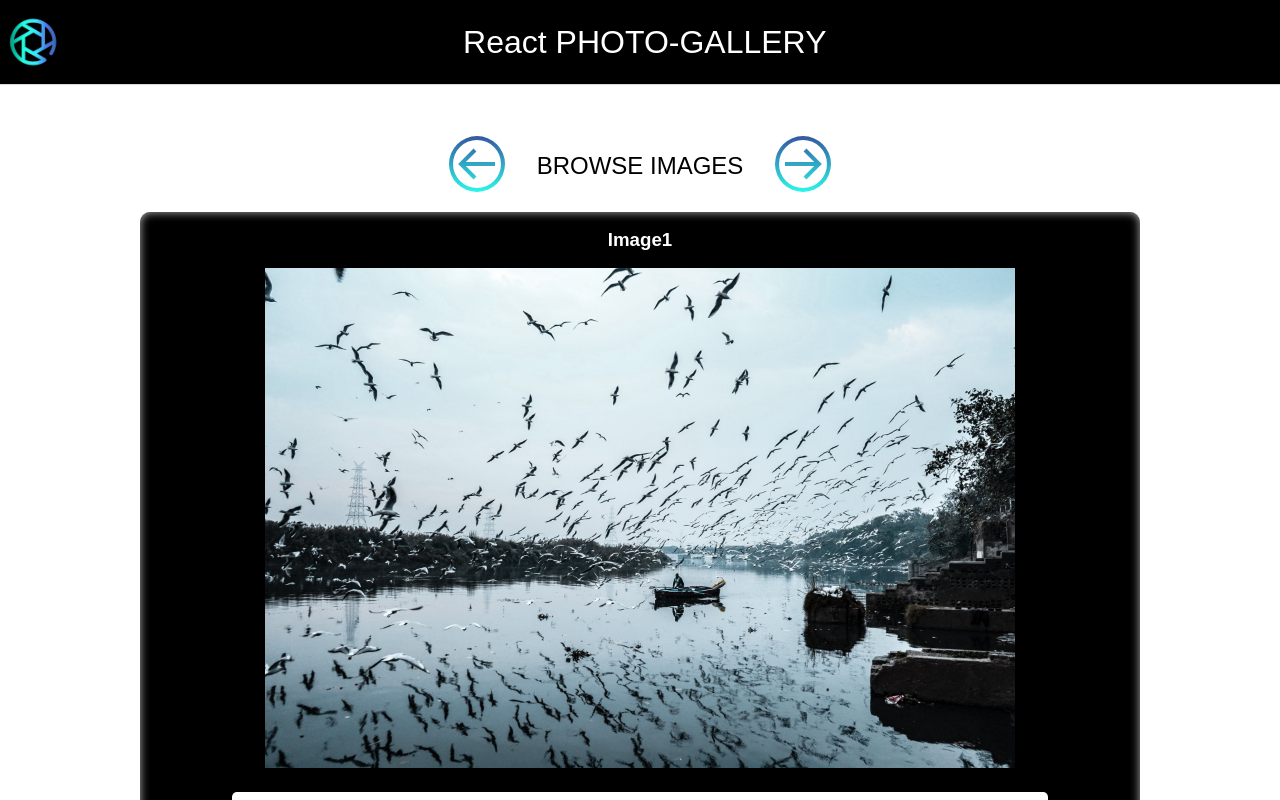
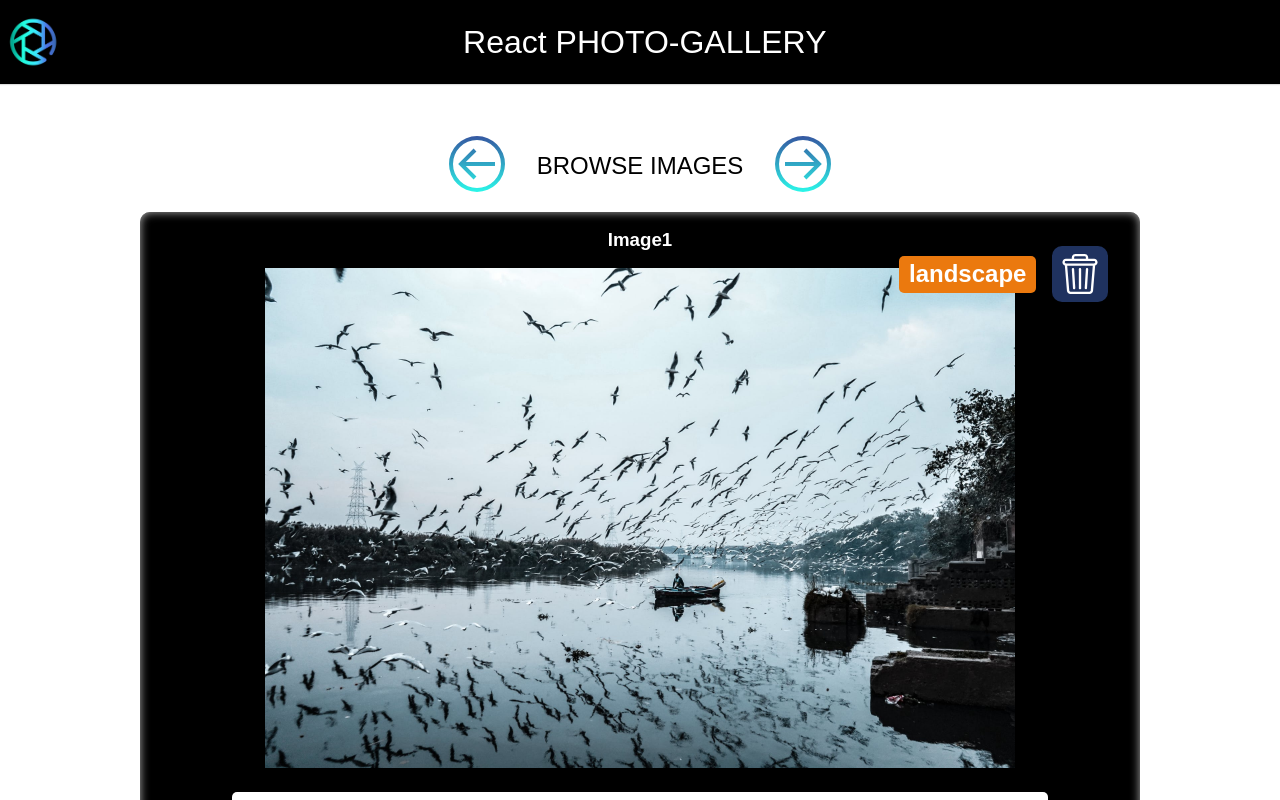
Before and after one commit to Moniaesz/pwa-react-image-gallery, a React (Create React App) app: page / in a window 1280 px wide. Shown: the top 800 px of the page. Built offline with nearby package versions, Linux system fonts and the light colour scheme.

Commit message:
add slider image info component

```diff
--- a/src/App.js
+++ b/src/App.js
@@ -133,6 +133,7 @@ function App() {
           translateValue={translateValue}
           nextImage={nextImage}
           previousImage={previousImage}
+          deleteImage={deleteImage}
         />
         <FilterImages
           selectedCategory={selectedCategory}
--- a/src/components/Slider/Slider/Slider.js
+++ b/src/components/Slider/Slider/Slider.js
@@ -3,7 +3,7 @@ import './Slider.css';
 import SliderNav from '../SliderNav/SliderNav';
 import SliderImage from '../SliderImage/SliderImage';
 
-function Slider ({ images, nextImage, previousImage, translateValue }) {
+function Slider ({ images, nextImage, previousImage, translateValue, deleteImage }) {
 
   return (
     <section className='slider-section'>
@@ -19,6 +19,7 @@ function Slider ({ images, nextImage, previousImage, translateValue }) {
               key={image.id}
               image={image}
               translateValue={translateValue}
+              deleteImage={deleteImage}
             />
           ))}
         </div>
--- a/src/components/Slider/SliderImage/SliderImage.css
+++ b/src/components/Slider/SliderImage/SliderImage.css
@@ -11,9 +11,6 @@
   flex-direction: column;
   align-items: center;
 }
-/* .slider-image__wrapper .image-details {
-  top: -3rem;
-} */
 .slider__img {
   object-fit: contain;
   width: 1000px;
@@ -25,3 +22,7 @@
   margin-top: 1.5rem;
   font-size: 1.2rem;
 }
+.slider-image__wrapper .image-details {
+  top: -2rem;
+  right: 2rem;
+}
--- a/src/components/Slider/SliderImage/SliderImage.js
+++ b/src/components/Slider/SliderImage/SliderImage.js
@@ -1,9 +1,11 @@
 import React from 'react';
 import './SliderImage.css';
+import ImageInfo from '../../ImageInfo/ImageInfo';
+
 
 function SliderImage (props) {
-  const { title, src, description } = props.image;
-  const { translateValue } = props;
+  const { title, src, description, id, category } = props.image;
+  const { translateValue, deleteImage } = props;
 
   return (
     <div
@@ -12,6 +14,7 @@ function SliderImage (props) {
     >
       <h3>{title}</h3>
       <ul className='slider-image__wrapper'>
+        <ImageInfo id={id} category={category} deleteImage={deleteImage}/>
         <img
           src={src}
           alt={title}
```
